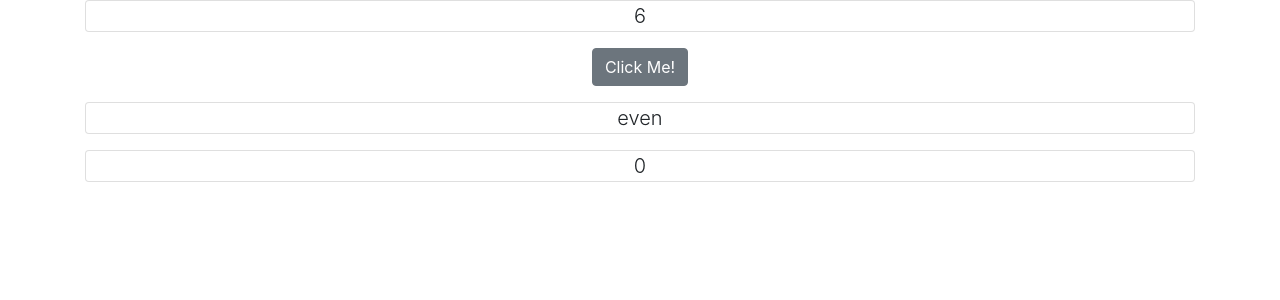
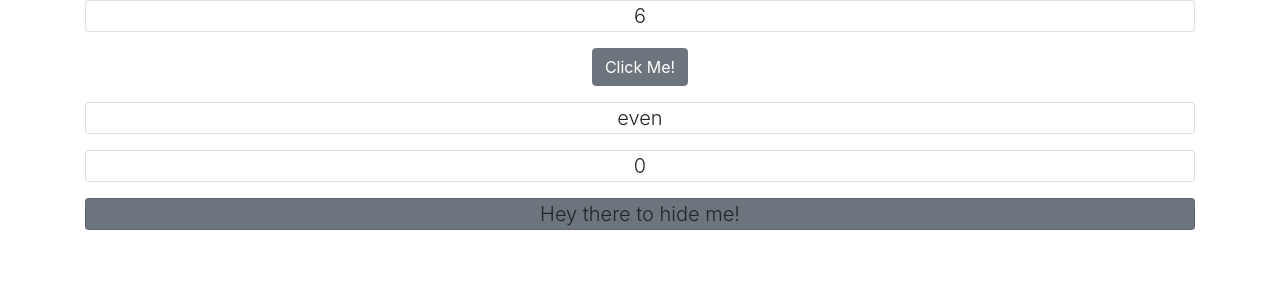
Before and after one commit to AlexanderBraatz/W9quiz, a React (Create React App) app: page / in a window 1280 px wide. Shown: the top 300 px of the page. Built offline with nearby package versions, Linux system fonts and the light colour scheme.

Commit message:
made HideMe

```diff
--- a/src/App.js
+++ b/src/App.js
@@ -3,6 +3,7 @@ import './App.css';
 import Multiplier  from './components/Multiplier';
 import EvenClicks  from './components/EvenClicks';
 import CountBy  from './components/CountBy';
+import HideMe  from './components/HideMe';
 
 function App() {
   return (
@@ -10,6 +11,7 @@ function App() {
       <Multiplier x= { 2 } y= { 3 }/>
       <EvenClicks />
       <CountBy step= { 5 }/>
+      <HideMe>Hey there to hide me!</HideMe>
     </div>
   );
 }
--- /dev/null
+++ b/src/components/HideMe.jsx
@@ -0,0 +1,34 @@
+import React, { Component } from "react";
+
+class HideMe extends Component {
+
+    constructor( props) {
+        super( props);
+
+        this.state = {
+          hidden: false,
+        };
+
+        this.handleClick = this.handleClick.bind(this);
+    }
+
+    handleClick() {
+        this.setState({
+         hidden: true,
+        });
+    }
+
+    render(){
+            return(
+                this.state.hidden ?
+                    null
+                :
+                <p className = "lead card mb-3 bg-secondary" onClick= { this.handleClick } >
+                { this.props.children }
+                </p>
+            )
+    }
+}
+
+
+export default HideMe ;
```
